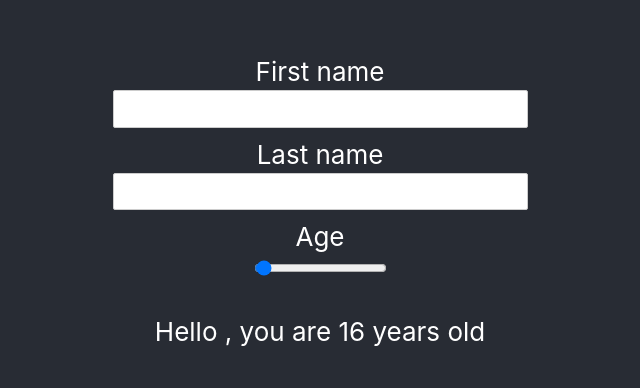
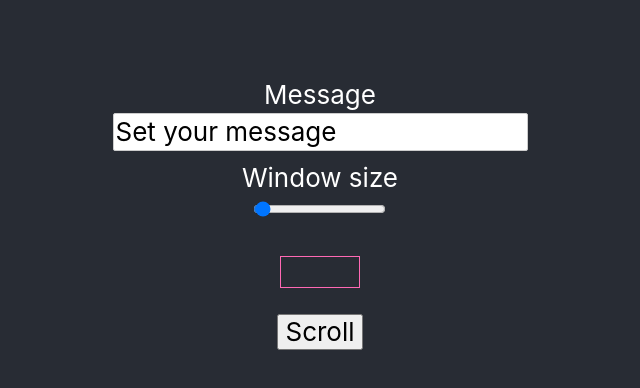
Before and after one commit to rudfoss/cra-workshop, a React (Create React App) app: page / in a window 1280 px wide. Shown: the part 188-576 px from the top of the page, without its empty margins (320-960 px from the left). Built offline with nearby package versions, Linux system fonts and the light colour scheme.

Commit message:
ConnectedTicker task

```diff
--- a/src/App.tsx
+++ b/src/App.tsx
@@ -1,21 +1,12 @@
-import TextInput from "UI/TextInput";
 import "normalize.css/normalize.css";
 import "./App.css";
-import { useState } from "react";
-import RangeInput from "UI/RangeInput";
+import ConnectedTicker from "tasks/ConnectedTicker";
 
 function App() {
-  const [firstname, setFirstname] = useState("")
-  const [lastname, setLastname] = useState("")
-  const [age, setAge] = useState(16)
-
   return (
     <div className="App">
       <header className="App-header">
-        <TextInput value={firstname} onChange={setFirstname} label="First name"/>
-        <TextInput value={lastname} onChange={setLastname} label="Last name"/>
-        <RangeInput label="Age" min={18} max={99} value={age} onChange={setAge} />
-        <p>Hello {firstname} {lastname}, you are {age} years old</p>
+        <ConnectedTicker />
       </header>
     </div>
   );
--- /dev/null
+++ b/src/tasks/ConnectedTicker/ConnectedTicker.tsx
@@ -0,0 +1,19 @@
+import { useState } from "react"
+import Ticker from "tasks/Ticker"
+import RangeInput from "UI/RangeInput"
+import TextInput from "UI/TextInput"
+
+export const ConnectedTicker = () => {
+	const [message, setMessage] = useState("Set your message")
+	const [windowSize, setWindowSize] = useState(5)
+
+	return (
+		<>
+			<TextInput label="Message" value={message} onChange={setMessage}/>
+			<RangeInput label="Window size" value={windowSize} onChange={setWindowSize} min={5} max={50}/>
+			<Ticker message={message} size={windowSize}/>
+		</>
+	)
+}
+
+export default ConnectedTicker
--- /dev/null
+++ b/src/tasks/ConnectedTicker/index.ts
@@ -0,0 +1 @@
+export { default } from "./ConnectedTicker"
```
